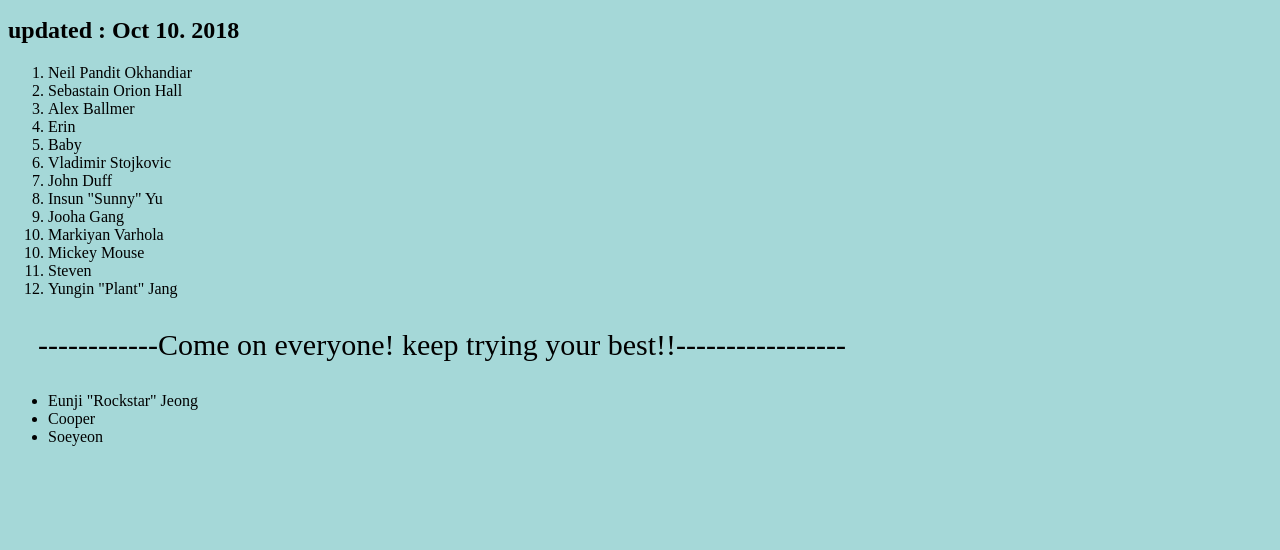
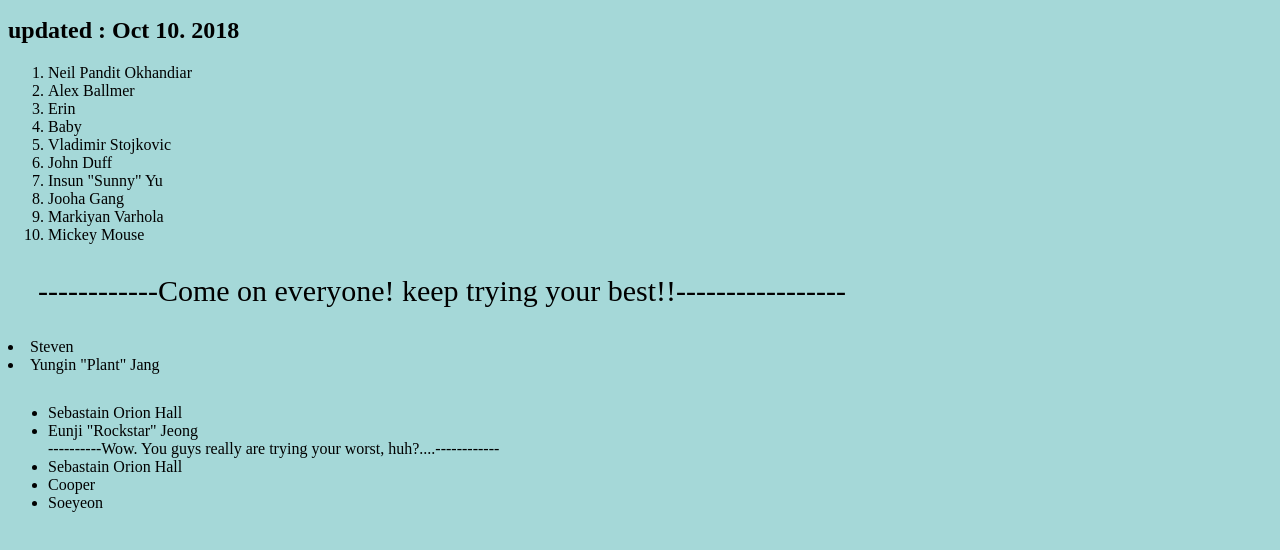
Before and after one commit to jeongeunson/project2, a plain HTML site: page my_space_top10.html in a window 1280 px wide. Shown: the part 186-736 px from the top of the page. Drawn offline with Linux system fonts and the light colour scheme.

Commit message:
Sebastian moved down to bottom because he gave my boyfriend's beer that was only for me to his new girlfriend who is whore and also rude to me

```diff
--- a/my_space_top10.html
+++ b/my_space_top10.html
@@ -20,7 +20,6 @@
 
 <ol>
 <li>Neil Pandit Okhandiar</li>
-<li>Sebastain Orion Hall</li>
 <li>Alex Ballmer</li>
 <li>Erin</li>
 <li>Baby</li>
@@ -29,17 +28,20 @@
 <li>Insun "Sunny" Yu</li>
 <li>Jooha Gang</li>
 <li>Markiyan Varhola</li>
-<li value="10">Mickey Mouse</li>
-<li>Steven</li>
-<li>Yungin "Plant" Jang</li>
+<li>Mickey Mouse</li>
+
 
 </ol>
 <p>
 <Blink>------------Come on everyone! keep trying your best!!-----------------</blink>
-</p>
+
+  <li>Steven</li>
+  <li>Yungin "Plant" Jang</li></p>
 <ul>
+<li>Sebastain Orion Hall</li>
 <li>Eunji "Rockstar" Jeong</li>
-
+<Blink>----------Wow. You guys really are trying your worst, huh?....------------</blink>
+<li>Sebastain Orion Hall</li>
 <li>Cooper</li>
 <li>Soeyeon</li>
 </ul>
```
